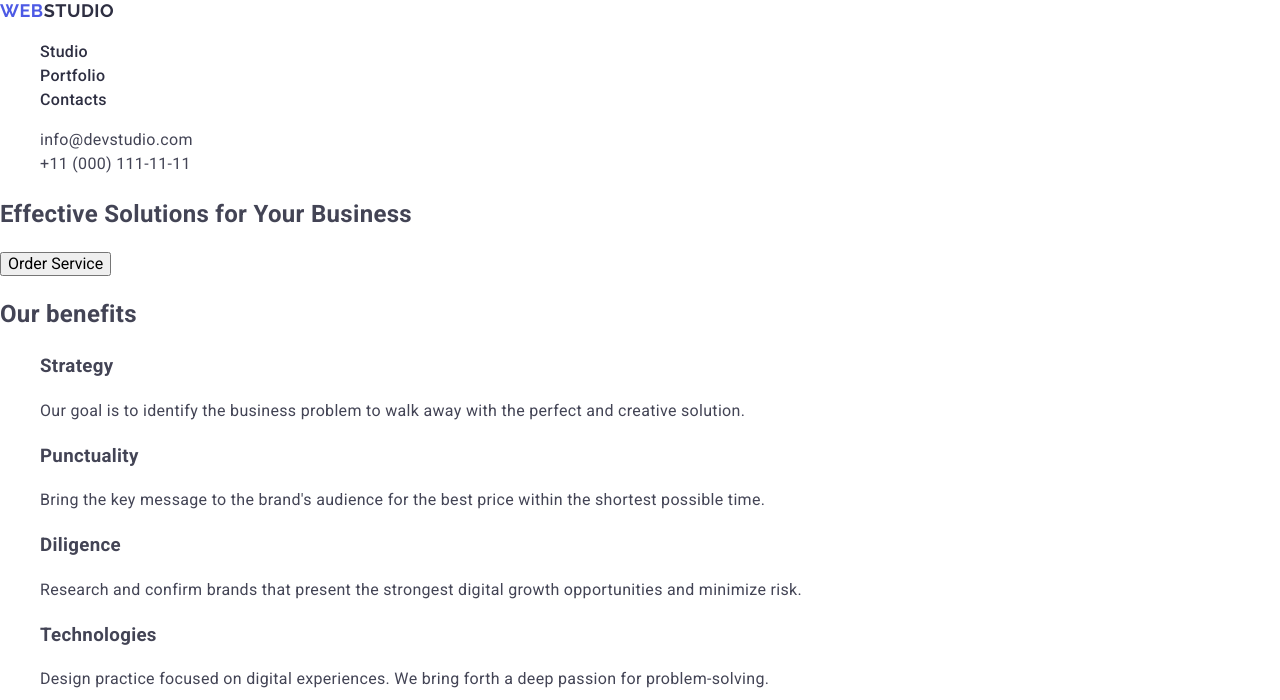
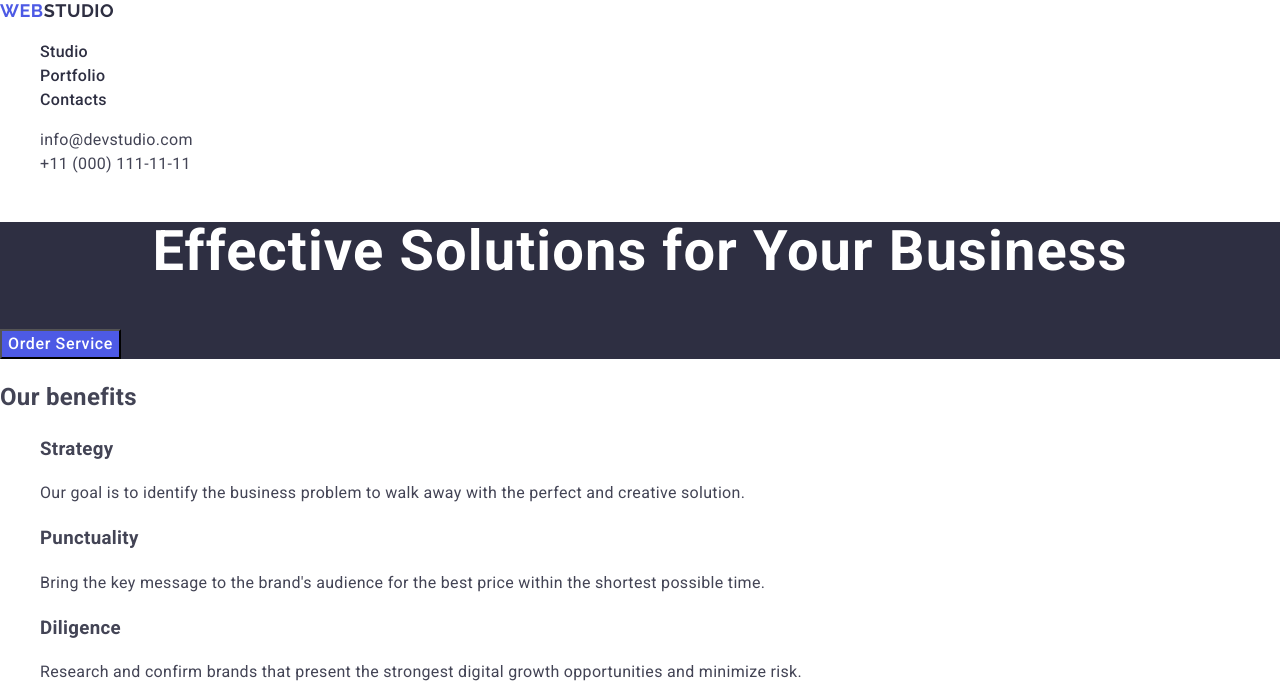
Before and after one commit to Serhii-Ivanchenko/goit-markup-hw-02, a plain HTML site: page index.html in a window 1280 px wide. Shown: the top 700 px of the page. Drawn offline with nearby package versions, Linux system fonts and the light colour scheme.

Commit message:
hero styles added

```diff
--- a/css/styles.css
+++ b/css/styles.css
@@ -47,3 +47,31 @@ ul, ol {
     color:#404BBF;
 }
 /* #endregion */
+
+/* #region Hero */
+.hero {
+    background-color: #2E2F42;
+}
+
+.hero-title {
+    color: #FFF;
+    text-align: center;
+    font-size: 56px;
+    font-weight: 700;
+    line-height: 1.07;
+    letter-spacing: 1.12px;
+}
+
+.hero-button {
+    color:#FFF;
+    font-weight: 500;
+    line-height: 1.5;
+    letter-spacing: 0.64px;
+    background-color: #4D5AE5;
+    cursor: pointer
+}
+
+.hero-button:hover, .hero-button:focus {
+    background-color: #404BBF;
+}
+/* #endregion */
--- a/index.html
+++ b/index.html
@@ -42,9 +42,9 @@
     <!-- main content -->
     <main>
       <!-- Hero section -->
-      <section>
-        <h1>Effective Solutions for Your Business</h1>
-        <button type="button">Order Service</button>
+      <section class="hero">
+        <h1 class="hero-title">Effective Solutions for Your Business</h1>
+        <button type="button" class="hero-button">Order Service</button>
       </section>
       <!-- Benefits -->
       <section>
```
